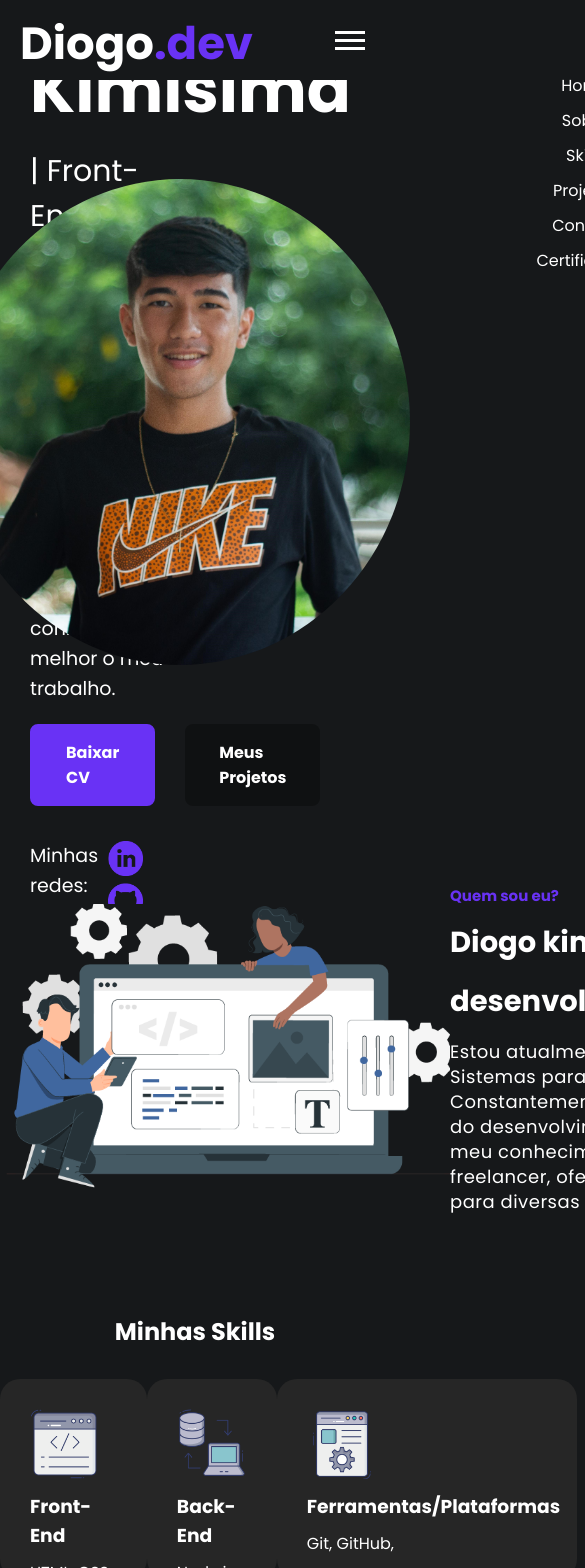
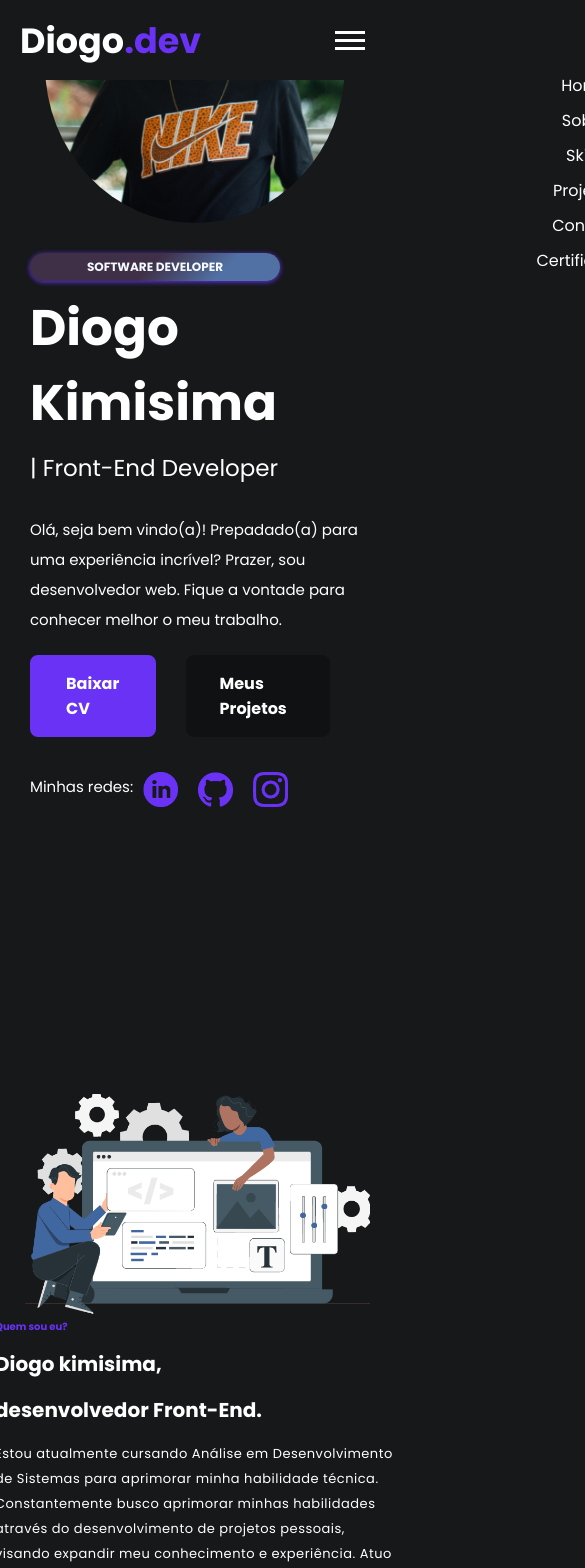
Before and after one commit to diogokimisima/Portfolio, a React (Create React App) app: page / in a window 390 px wide. Shown: the top 1568 px of the page, 585 px wide, since content can reach past the window. Built offline with nearby package versions, Linux system fonts and the light colour scheme.

Commit message:
terminando a responsividade

```diff
--- a/src/App.jsx
+++ b/src/App.jsx
@@ -17,8 +17,8 @@ function App() {
       <Sobre />
       <Skills/>
       <Projeto />
-      <Contato />
-      <Certificados />
+      {/* <Contato />
+      <Certificados /> */}
       <Rodape />
 
     </div>
--- a/src/Componentes/Home/home.css
+++ b/src/Componentes/Home/home.css
@@ -13,7 +13,7 @@
     padding: 30px;
 }
 
-.descricao-home h1 {
+.titulo-principal {
     margin: 10px 0;
     font-size: 65px;
 }
@@ -127,8 +127,48 @@
 }
 
 
-@media screen and (max-width: 800px) {
+@media screen and (max-width: 1221px) {
+    .span-desc {
+        font-size: 12px;
+       }
 
+    .titulo-principal {
+    font-size: 50px;
+   }
+
+   .span {
+        font-size: 23px;
+   }
+
+   .descricao-home p {
+    font-size: 15px;
+   }
+
+    }
+
+    @media screen and (max-width: 970px) {
+        .secao-home {
+            flex-direction: column-reverse;
+            margin-bottom: 250px;
+        }
+
+        .descricao-home {
+            width: 100%;
+
+        }
+
+        .banner-home img {
+            width: 300px;
+
+            margin-top: 200px;
+        }
+
+        .banner-home {
+            margin: 0 auto;
+            display: flex;
+            justify-content: center;
+            align-items: center;
+        }
 
 
     }
--- a/src/Componentes/Projetos/projeto.css
+++ b/src/Componentes/Projetos/projeto.css
@@ -97,3 +97,9 @@
 .link-hospedagem:hover {
     background-color: transparent;
 }
+
+@media screen and (max-width: 1100px) {
+    .secao-card-projetos {
+        flex-wrap: wrap;
+    }
+}
--- a/src/Componentes/Skills/skills.css
+++ b/src/Componentes/Skills/skills.css
@@ -46,3 +46,9 @@
     width: 70px;
     margin-bottom: 6px;
 }
+
+@media screen and (max-width: 960px) {
+    .secao-card-skills {
+        flex-wrap: wrap;
+    }
+}
--- a/src/Componentes/Sobre/sobre.css
+++ b/src/Componentes/Sobre/sobre.css
@@ -29,3 +29,30 @@
     letter-spacing: 0.5px;
     line-height: 25px;
 }
+
+@media screen and (max-width: 1040px) {
+    .secao-sobre {
+        flex-direction: column;
+
+    }
+}
+
+@media screen and (max-width: 660px) {
+    .secao-sobre img {
+        width: 350px;
+    }
+
+    .sobre-descricao h4{
+        font-size: 10px;
+    }
+
+    .secao-sobre h2{
+        font-size: 20px;
+    }
+
+    .secao-sobre p {
+        font-size: 13px;
+        max-width: 400px;
+
+    }
+}
--- a/src/Componentes/Topo/topo.css
+++ b/src/Componentes/Topo/topo.css
@@ -8,8 +8,7 @@ header {
 .nome-topo {
     height: 60px;
     width: auto;
-    display: flex;
-    flex-direction: column;
+
 }
 
 header div {
@@ -77,7 +76,6 @@ header div {
         top: 8vh;
         right: 0;
         width: 100%;
-        /* width: 100vh; */
         height: 25vh;
         background-color: #16181A;
         flex-direction: column;
@@ -100,4 +98,19 @@ header div {
         transform: translate(0);
     }
 
+    .link-nome {
+        font-size: 20px;
     }
+
+    }
+
+    @media(max-width: 600px) {
+        .nome-topo h1 {
+            font-size: 35px;
+        }
+
+        .nome-topo span {
+            font-size: 35px;
+
+        }
+    }
```
